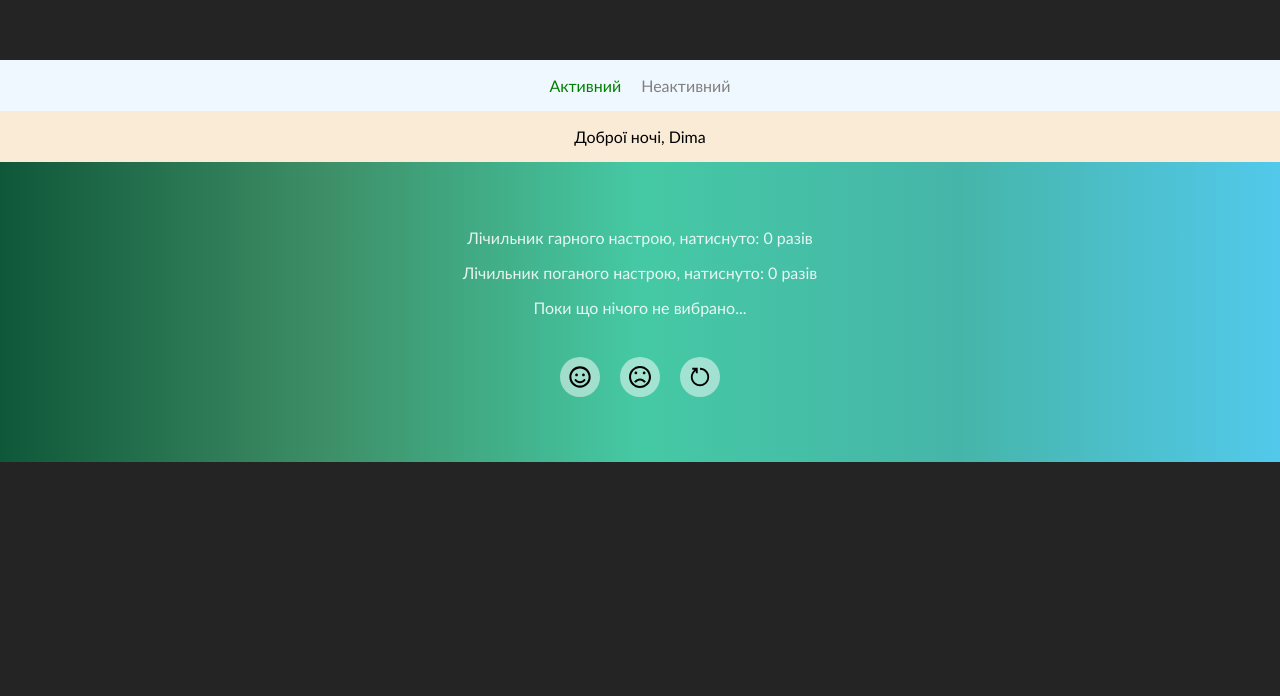
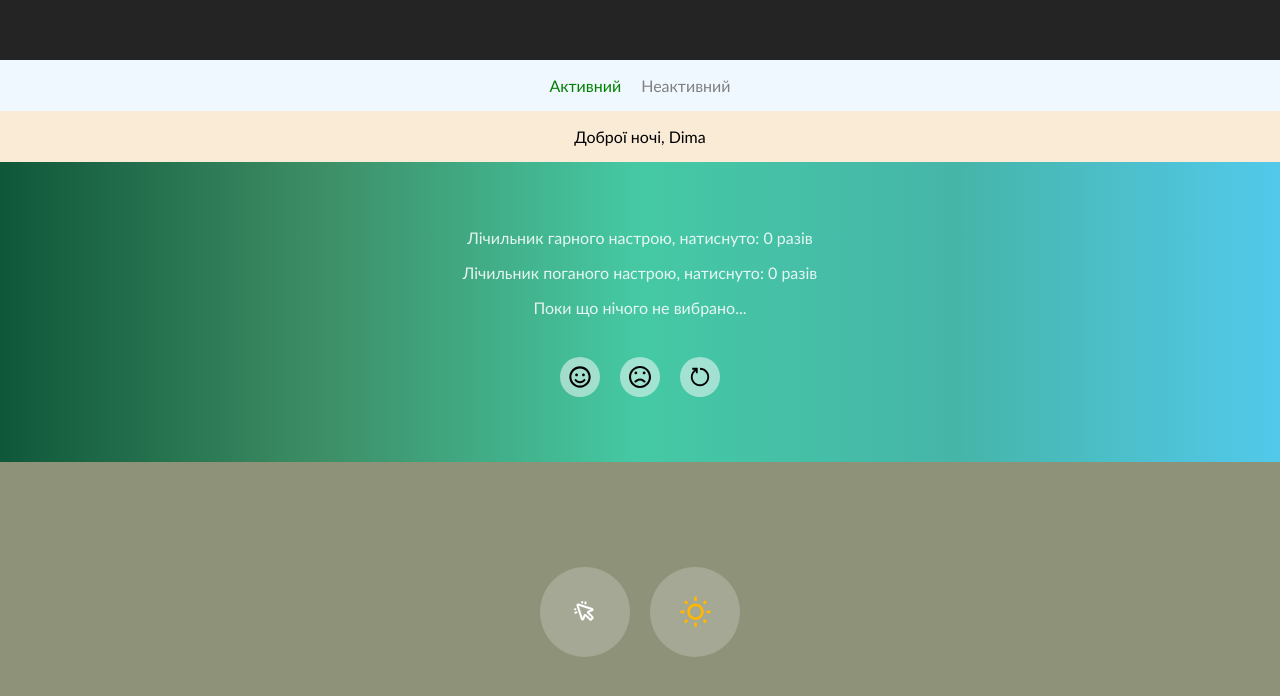
Before and after one commit to dmytro-serhiienko/react-sandbox, a React (Vite) app: page / in a window 1280 px wide. Shown: the part 1540-2236 px from the top of the page. Before the commit the page ends 2002 px from the top, so only its background shows below. Built offline with nearby package versions, Linux system fonts and the light colour scheme.

Commit message:
task toggle

```diff
--- a/src/App.module.css
+++ b/src/App.module.css
@@ -69,3 +69,12 @@ body {
     #f1bfa4
   ); /* W3C, IE 10+/ Edge, Firefox 16+, Chrome 26+, Opera 12+, Safari 7+ */
 }
+
+.mywrp {
+  display: flex;
+  justify-content: center;
+  align-items: center;
+
+  height: 300px;
+  background-color: #8d9279;
+}
--- a/src/App.tsx
+++ b/src/App.tsx
@@ -10,6 +10,7 @@ import Start from "./components/startpage/startpage";
 import StatusLabel from "./components/traning/traning";
 import { GreetingTime } from "./components/traning/traning";
 import { MoodTracker } from "./components/traning/traning";
+import { ToggleButton } from "./components/traning/traning";
 
 function App() {
   return (
@@ -55,6 +56,10 @@ function App() {
         <MoodTracker />
       </div>
 
+      <div className={css.mywrp}>
+        <ToggleButton />
+      </div>
+
       {/*<UserCard
         name="Bob"
         age={23}
--- a/src/components/traning/traning.module.css
+++ b/src/components/traning/traning.module.css
@@ -49,7 +49,49 @@
   transition: all 0.3s ease-in-out;
 
   &:hover {
-    background-color: #84fa9b;
+    background-color: #fad884;
     transform: scale(1.4);
   }
 }
+
+.togbtn {
+  border: none;
+  background-color: rgba(255, 255, 255, 0.2);
+  border-radius: 50%;
+  height: 90px;
+  width: 90px;
+
+  display: flex;
+  justify-content: center;
+  align-items: center;
+
+  cursor: pointer;
+
+  font-size: 22px;
+  color: #ffffff;
+}
+
+.twobox {
+  display: flex;
+  justify-content: center;
+  align-items: center;
+  gap: 20px;
+}
+
+.moon {
+  width: 40px;
+  height: 40px;
+  border-radius: 50%;
+  background-color: rgba(255, 255, 255, 0.2);
+
+  height: 90px;
+  width: 90px;
+
+  font-size: 33px;
+
+  display: flex;
+  justify-content: center;
+  align-items: center;
+
+  color: #292929;
+}
--- a/src/components/traning/traning.tsx
+++ b/src/components/traning/traning.tsx
@@ -139,3 +139,30 @@ export function MoodTracker() {
     </div>
   );
 }
+
+//! Задача: Компонент «ToggleButton»
+import { PiCursorClickBold } from "react-icons/pi";
+import { MdOutlineWbSunny } from "react-icons/md";
+import { IoMoonOutline } from "react-icons/io5";
+
+export function ToggleButton() {
+  const [state, setState] = useState(true);
+
+  return (
+    <div className={css.twobox}>
+      <div>
+        <button className={css.togbtn} onClick={() => setState(!state)}>
+          <PiCursorClickBold />
+        </button>
+      </div>
+
+      <div className={css.moon}>
+        {state ? (
+          <MdOutlineWbSunny style={{ color: "#ffb700" }} />
+        ) : (
+          <IoMoonOutline style={{ color: "blue" }} />
+        )}
+      </div>
+    </div>
+  );
+}
```
